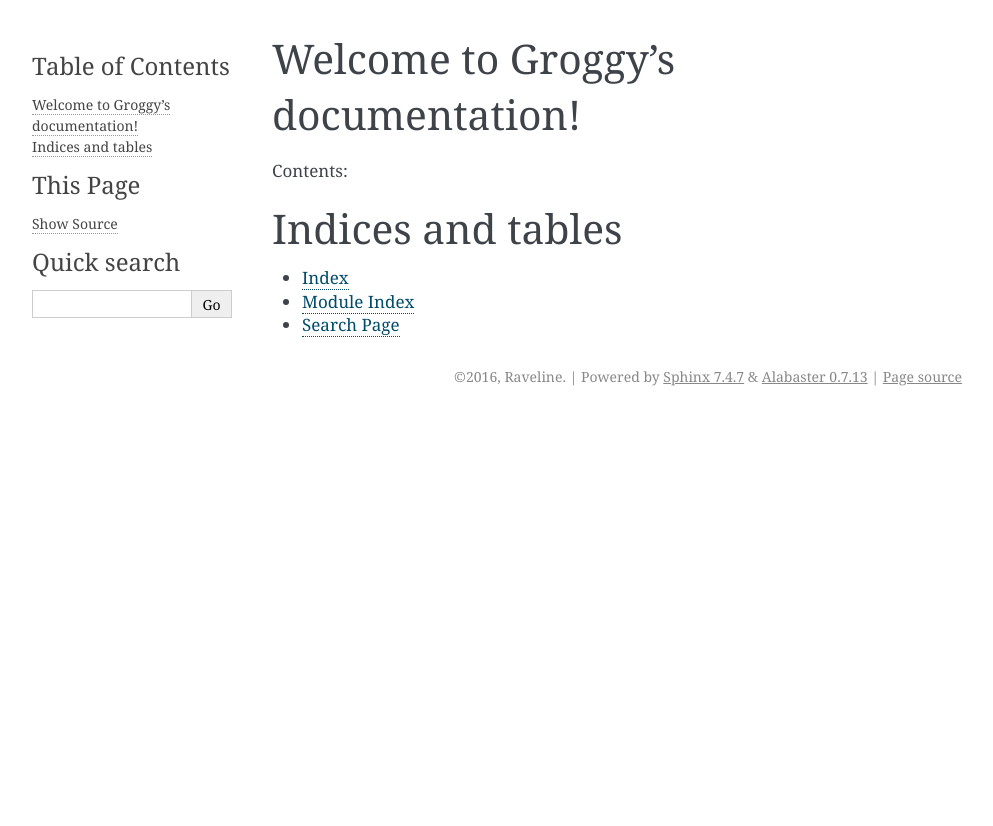
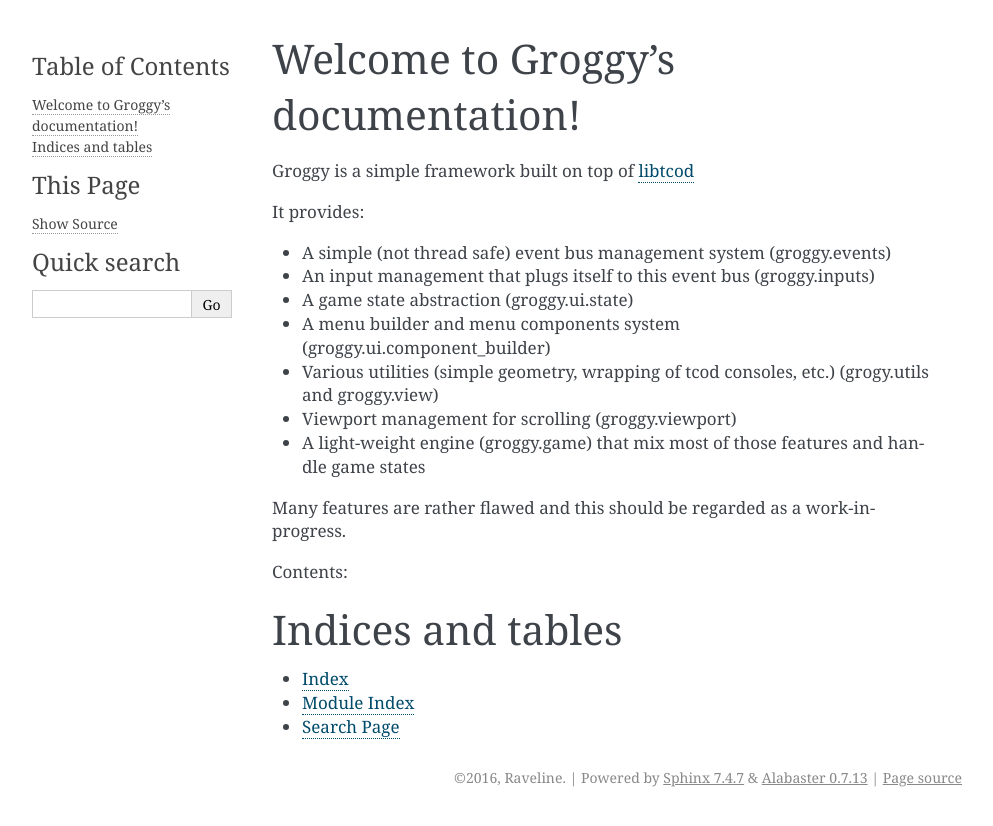
Before and after one commit to Raveline/groggy, a Sphinx documentation site: the page built from docs/index.rst, in a window 1280 px wide. Shown: the top 826 px of the page, without its empty margins (148-1141 px from the left). Built offline with Sphinx 7.4.7, drawn with Linux system fonts in a browser that asks for light colours; formulas are drawn with MathJax 3.

Commit message:
Quick presentation of Groggy in docs

```diff
--- a/docs/index.rst
+++ b/docs/index.rst
@@ -5,6 +5,21 @@
 
 Welcome to Groggy's documentation!
 ==================================
+
+Groggy is a simple framework built on top of `libtcod <http://roguecentral.org/doryen/libtcod/>`_
+
+It provides:
+
+- A simple (not thread safe) event bus management system (groggy.events)
+- An input management that plugs itself to this event bus (groggy.inputs)
+- A game state abstraction (groggy.ui.state)
+- A menu builder and menu components system (groggy.ui.component_builder)
+- Various utilities (simple geometry, wrapping of tcod consoles, etc.) (grogy.utils and groggy.view)
+- Viewport management for scrolling (groggy.viewport)
+- A light-weight engine (groggy.game) that mix most of those features and handle game states
+
+Many features are rather flawed and this should be regarded as a work-in-progress.
+
 
 Contents:
 
```
